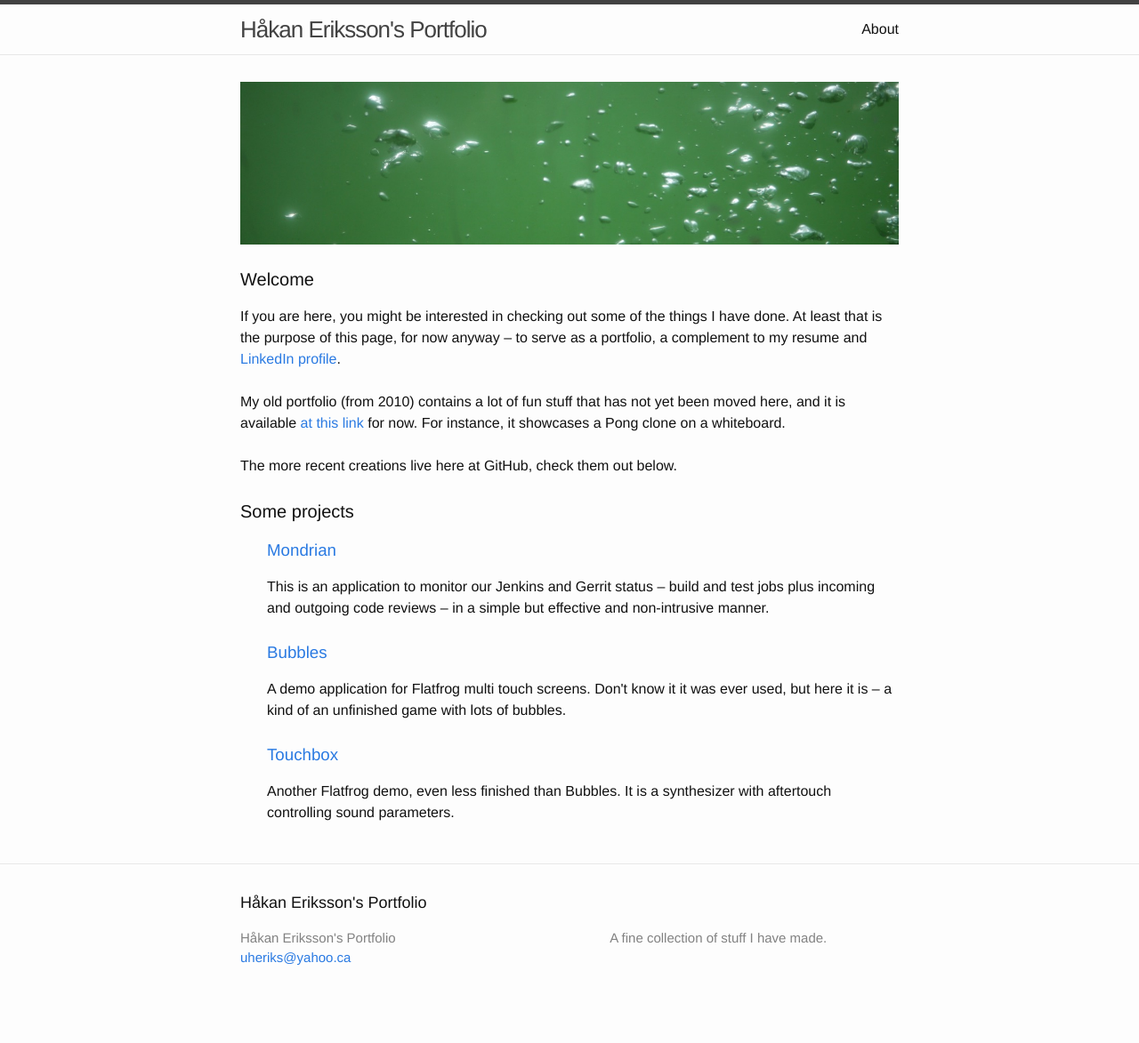
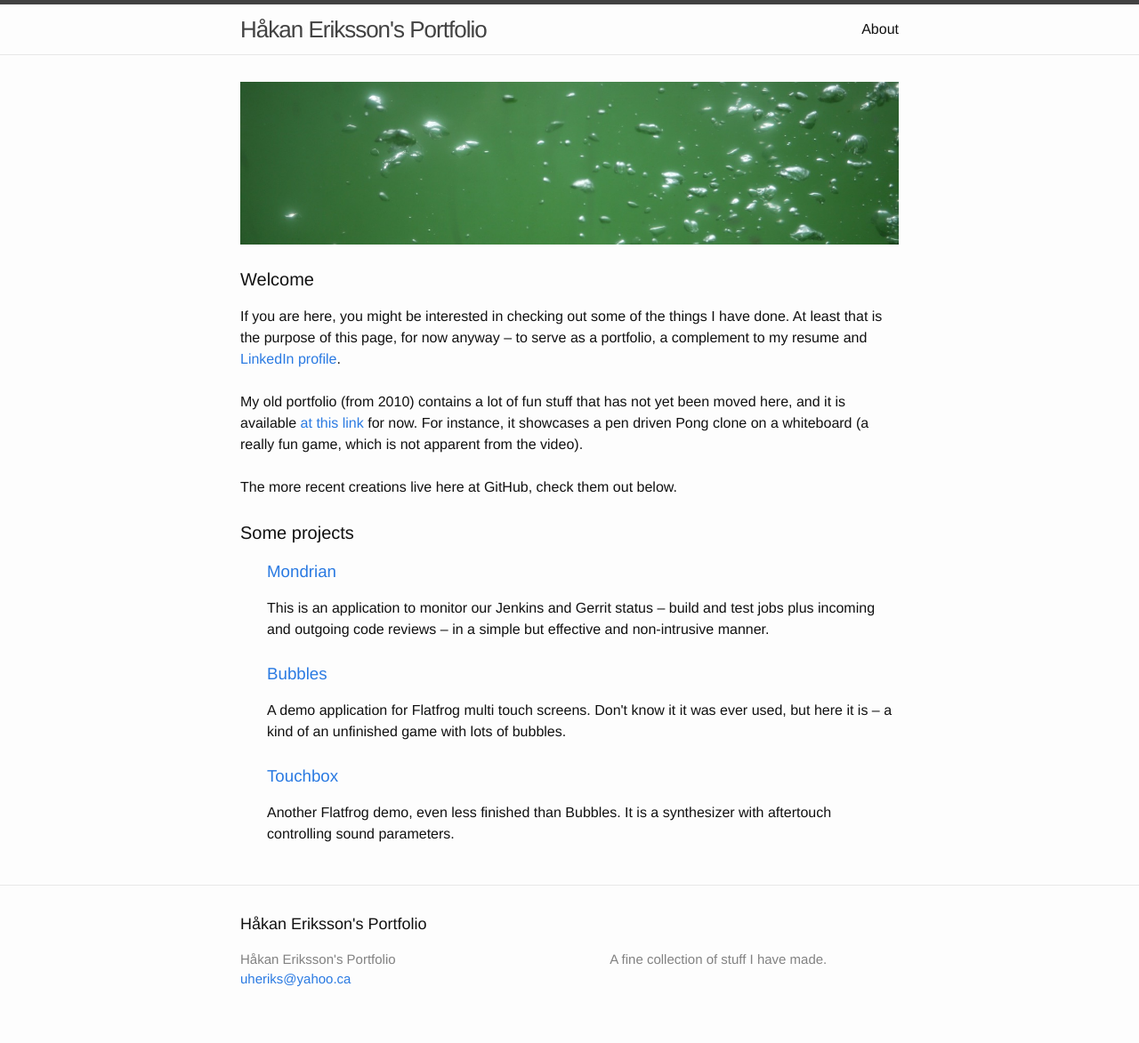
Before and after one commit to bar-and-c/bar-and-c.github.io, a Jekyll site: the page built from index.html, in a window 1280 px wide. Shown: the whole page at 89% size. Built offline with Jekyll 4.4.1, drawn with Linux system fonts in a browser that asks for light colours; before the commit the page ends 1149 px from its top, so only the background shows below that.

Commit message:
Update Penball info

```diff
--- a/index.html
+++ b/index.html
@@ -11,7 +11,7 @@
   If you are here, you might be interested in checking out some of the things I have done. At least that is the purpose of this page, for now anyway – to serve as a portfolio, a complement to my resume and <a class="page-link" href="https://se.linkedin.com/in/hakaneriksson">LinkedIn profile</a>.
   <br>
   <br>
-  My old portfolio (from 2010) contains a lot of fun stuff that has not yet been moved here, and it is available <a class="page-link" href="https://dl.dropboxusercontent.com/u/4514196/Portfolio/Home.html">at this link</a> for now. For instance, it showcases a Pong clone on a whiteboard.
+  My old portfolio (from 2010) contains a lot of fun stuff that has not yet been moved here, and it is available <a class="page-link" href="https://dl.dropboxusercontent.com/u/4514196/Portfolio/Home.html">at this link</a> for now. For instance, it showcases a pen driven Pong clone on a whiteboard (a really fun game, which is not apparent from the video).
   <br>
   <br>
 
```
